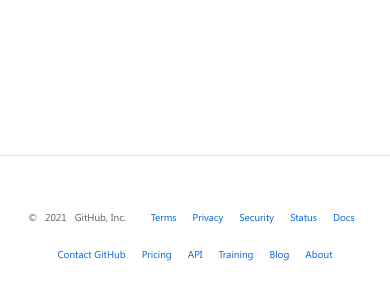
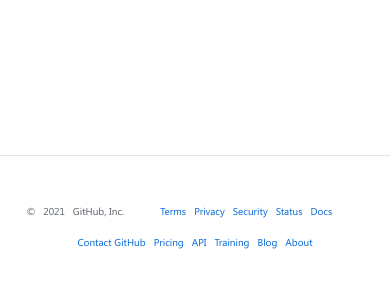
Before and after one commit to austinogiza/buycoins, a plain HTML site: page index.html in a window 390 px wide. Shown: the part 919-1219 px from the top of the page. Drawn offline with Linux system fonts and the light colour scheme.

Commit message:
add new footer margin for mobile

```diff
--- a/assets/css/style.css
+++ b/assets/css/style.css
@@ -332,7 +332,6 @@ footer .logo svg:focus {
     justify-content: center;
     max-width: 400px;
     padding: 10px;
-
     width: 100%;
   }
   footer .col .copy {
@@ -405,6 +404,15 @@ footer .logo svg:focus {
   footer .col .copy {
     margin: 0;
     color: var(--gray);
-    flex: 0 0 35%;
+    flex: 0 0 30%;
+  }
+  footer .col {
+    padding: 4px;
+  }
+  footer .col .links ul li {
+    margin: 0 4px;
+  }
+  footer .col_2 .links ul li {
+    margin: 0 4px;
   }
 }
```
